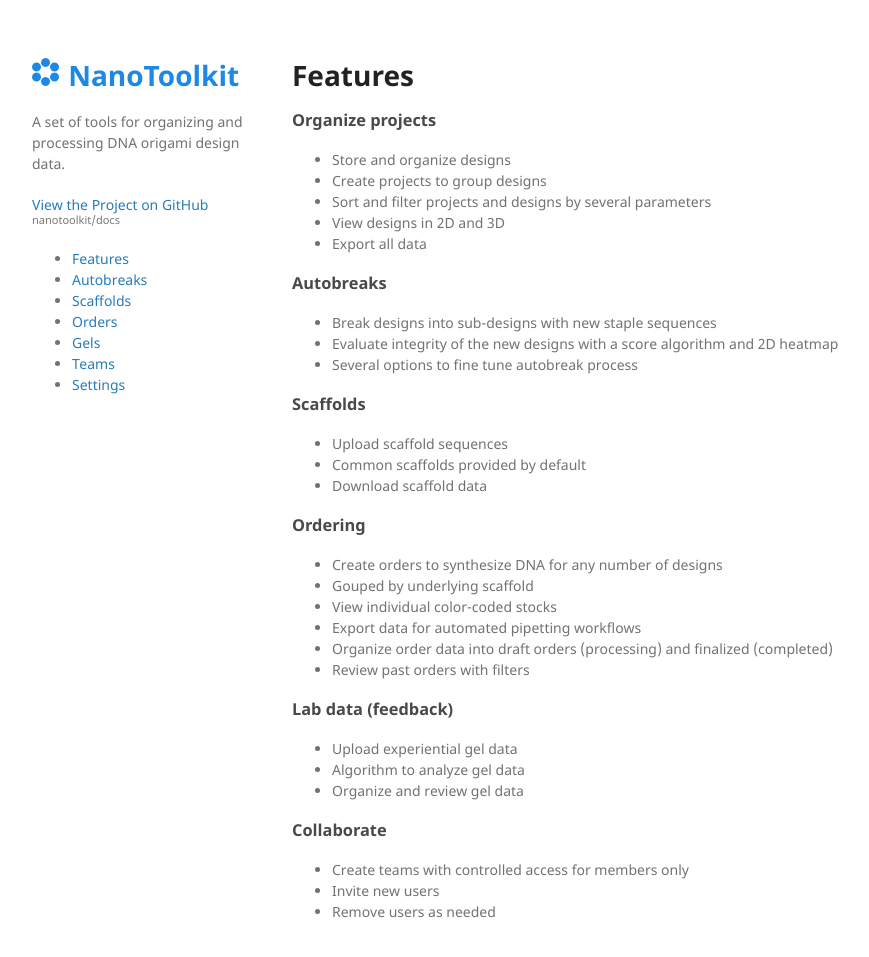
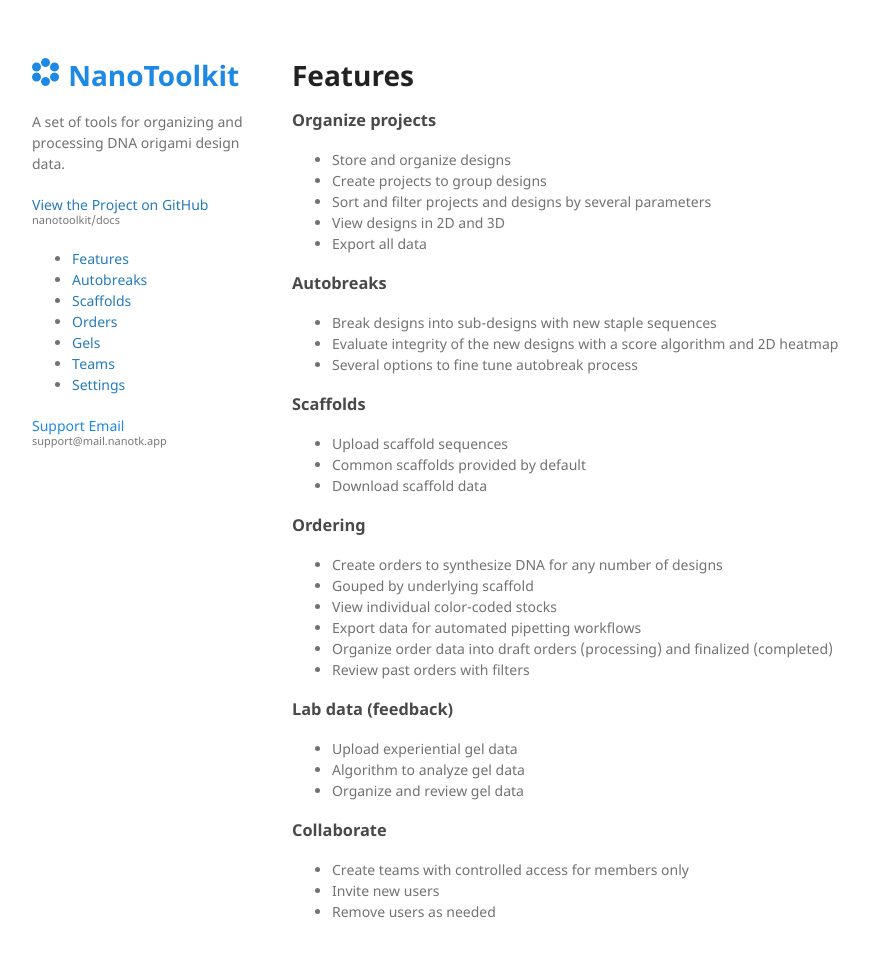
Before and after one commit to nanotoolkit/docs, a Jekyll site: the page built from index.md, in a window 1280 px wide and 992 px high. Shown: the top 957 px of the window, without its empty margins (178-1047 px from the left). Built offline with Jekyll 4.4.1, drawn with Linux system fonts in a browser that asks for light colours; our own code applies the rules of GitHub Pages for plain Markdown files.

Commit message:
Add support email address

```diff
--- a/_config.yml
+++ b/_config.yml
@@ -4,3 +4,4 @@ description: A set of tools for organizing and processing DNA origami design dat
 show_downloads: false
 google_analytics: false
 theme: jekyll-theme-minimal
+support_email: support@mail.nanotk.app
--- a/_layouts/default.html
+++ b/_layouts/default.html
@@ -58,6 +58,8 @@
           <li><a href="{{ "/pages/settings.html" | absolute_url }}">Settings</a></li>
         </ul>
 
+        <p class="view"><a href="mailto:{{ site.support_email }}"><span style="color:#1E88E5">Support Email</span> <small>{{ site.support_email }}</small></a></p>
+
       </header>
 
       <section>
```
